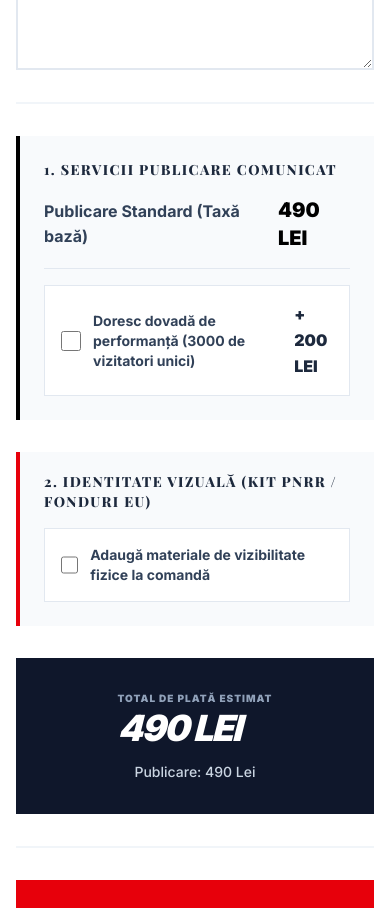
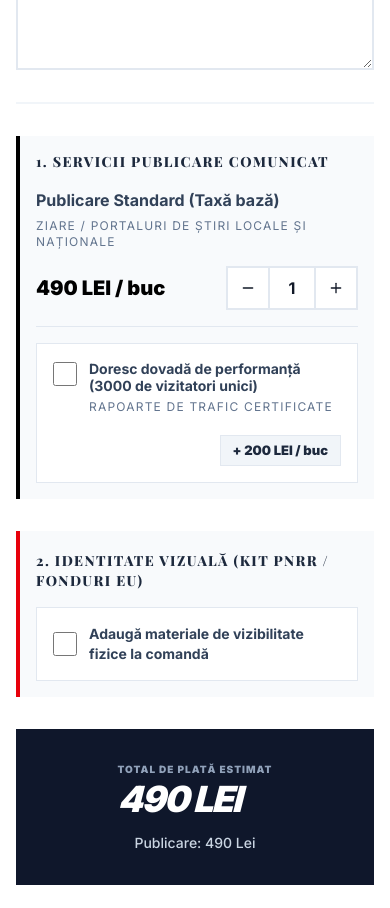
Before and after one commit to ddobroiu/anuntul, a Next.js app: page /trimite-comunicat in a window 390 px wide. Shown: the part 1260-2168 px from the top of the page. Built offline with nearby package versions, Linux system fonts and the light colour scheme; a web font is replaced by a local one.

Commit message:
Update form to include product category accordions, press release quantity, and mobile optimizations

```diff
--- a/src/app/actions.ts
+++ b/src/app/actions.ts
@@ -83,6 +83,7 @@ export async function sendPressReleaseEmail(formData: FormData) {
 
   const wantsVisualIdentity = formData.get('wantsVisualIdentity') === 'yes';
   const wantsProof = formData.get('wantsProof') === 'yes';
+  const pressReleaseQty = parseInt(formData.get('pressReleaseQty') as string || '1', 10);
   const grandTotal = formData.get('grandTotal') as string;
   const pressReleasePrice = formData.get('pressReleasePrice') as string;
   const kitTotal = formData.get('kitTotal') as string;
@@ -134,8 +135,8 @@ export async function sendPressReleaseEmail(formData: FormData) {
           <div style="background-color: #fafafa; padding: 15px; border: 1px solid #eee; margin-bottom: 20px;">
             <p style="margin: 0 0 10px 0;"><strong>Servicii Publicare:</strong></p>
             <ul style="margin: 0; padding-left: 20px;">
-              <li>Publicare Standard: 490 LEI</li>
-              ${wantsProof ? '<li>Dovadă performanță (3000 vizitatori unici): +200 LEI</li>' : ''}
+              <li>Publicare Standard: 490 LEI (x${pressReleaseQty} buc)</li>
+              ${wantsProof ? `<li>Dovadă performanță: +200 LEI (x${pressReleaseQty} buc)</li>` : ''}
             </ul>
             <p style="margin: 10px 0 0 0;">Total Publicare: <strong>${pressReleasePrice} LEI</strong></p>
           </div>
--- a/src/components/PressReleaseForm.tsx
+++ b/src/components/PressReleaseForm.tsx
@@ -12,29 +12,16 @@ export default function PressReleaseForm() {
     const [selectedFile, setSelectedFile] = useState<File | null>(null);
     const [wantsVisualIdentity, setWantsVisualIdentity] = useState(false);
     const [wantsProof, setWantsProof] = useState(false);
+    const [pressReleaseQty, setPressReleaseQty] = useState(1);
+    const [openGroups, setOpenGroups] = useState<string[]>(['Banner site', 'Panou temporar']);
 
-    const FONDURI_EU_OPTIONS = [
-        { id: 'vi_banner_digital', label: 'Banner site (Digital)', price: 100, group: 'Banner site' },
-
-        { id: 'vi_afis_a4', label: 'Format A4', price: 19, group: 'Afiș informativ' },
-        { id: 'vi_afis_a3', label: 'Format A3', price: 49, group: 'Afiș informativ' },
-        { id: 'vi_afis_a2', label: 'Format A2', price: 79, group: 'Afiș informativ' },
-
-        { id: 'vi_auto_mic_10', label: '10×10 cm (set 20 buc)', price: 49, group: 'Autocolante mici' },
-        { id: 'vi_auto_mic_15', label: '15×15 cm (set 10 buc)', price: 49, group: 'Autocolante mici' },
-        { id: 'vi_auto_mic_21', label: '15×21 cm (set 5 buc)', price: 49, group: 'Autocolante mici' },
-
-        { id: 'vi_auto_mare_30', label: '30×30 cm (set 3 buc)', price: 49, group: 'Autocolante mari' },
-        { id: 'vi_auto_mare_40', label: '40×40 cm (1 buc)', price: 49, group: 'Autocolante mari' },
-
-        { id: 'vi_panou_a2', label: 'Format A2', price: 200, group: 'Panou temporar' },
-        { id: 'vi_panou_80', label: '80×50 cm', price: 290, group: 'Panou temporar' },
-        { id: 'vi_panou_200', label: '200×150 cm', price: 700, group: 'Panou temporar' },
-        { id: 'vi_panou_300', label: '300×200 cm', price: 1190, group: 'Panou temporar' },
-
-        { id: 'vi_placa_a2', label: 'Format A2', price: 200, group: 'Placă permanentă' },
-        { id: 'vi_placa_80', label: '80×50 cm', price: 290, group: 'Placă permanentă' },
-        { id: 'vi_placa_150', label: '150×100 cm', price: 550, group: 'Placă permanentă' },
+    const FONDURI_EU_GROUPS = [
+        { title: "Banner site", items: [{ id: 'vi_banner_digital', label: 'Banner site (Digital)', price: 100 }] },
+        { title: "Afiș informativ", items: [{ id: 'vi_afis_a4', label: 'Format A4', price: 19 }, { id: 'vi_afis_a3', label: 'Format A3', price: 49 }, { id: 'vi_afis_a2', label: 'Format A2', price: 79 }] },
+        { title: "Autocolante mici", items: [{ id: 'vi_auto_mic_10', label: '10×10 cm (set 20 buc)', price: 49 }, { id: 'vi_auto_mic_15', label: '15×15 cm (set 10 buc)', price: 49 }, { id: 'vi_auto_mic_21', label: '15×21 cm (set 5 buc)', price: 49 }] },
+        { title: "Autocolante mari", items: [{ id: 'vi_auto_mare_30', label: '30×30 cm (set 3 buc)', price: 49 }, { id: 'vi_auto_mare_40', label: '40×40 cm (1 buc)', price: 49 }] },
+        { title: "Panou temporar", items: [{ id: 'vi_panou_a2', label: 'Format A2', price: 200 }, { id: 'vi_panou_80', label: '80×50 cm', price: 290 }, { id: 'vi_panou_200', label: '200×150 cm', price: 700 }, { id: 'vi_panou_300', label: '300×200 cm', price: 1190 }] },
+        { title: "Placă permanentă", items: [{ id: 'vi_placa_a2', label: 'Format A2', price: 200 }, { id: 'vi_placa_80', label: '80×50 cm', price: 290 }, { id: 'vi_placa_150', label: '150×100 cm', price: 550 }] }
     ];
 
     const [quantities, setQuantities] = useState<Record<string, number>>({});
@@ -44,8 +31,13 @@ export default function PressReleaseForm() {
         setQuantities(p => ({ ...p, [id]: Math.max(0, (p[id] || 0) + delta) }));
     };
 
-    const pressReleasePrice = 490 + (wantsProof ? 200 : 0);
-    const kitTotal = FONDURI_EU_OPTIONS.reduce((acc, opt) => acc + (quantities[opt.id] || 0) * opt.price, 0);
+    const toggleGroup = (title: string, e: React.MouseEvent) => {
+        e.preventDefault();
+        setOpenGroups(p => p.includes(title) ? p.filter(t => t !== title) : [...p, title]);
+    };
+
+    const pressReleasePrice = pressReleaseQty * (490 + (wantsProof ? 200 : 0));
+    const kitTotal = FONDURI_EU_GROUPS.reduce((acc, g) => acc + g.items.reduce((iAcc, opt) => iAcc + (quantities[opt.id] || 0) * opt.price, 0), 0);
     const grandTotal = pressReleasePrice + (wantsVisualIdentity ? kitTotal : 0);
 
     const handleFileChange = (e: React.ChangeEvent<HTMLInputElement>) => {
@@ -205,65 +197,103 @@ export default function PressReleaseForm() {
             </div>
 
             <div className="mt-8 border-t-2 border-slate-100 pt-6">
-                <div className="bg-slate-50 border-l-4 border-black p-6 mb-8 mt-2">
+                <div className="bg-slate-50 border-l-4 border-black p-4 sm:p-6 mb-8 mt-2">
                     <h4 className="font-extrabold uppercase tracking-widest text-sm mb-4 text-slate-800">1. Servicii Publicare Comunicat</h4>
-                    <div className="flex items-center justify-between mb-4 border-b border-slate-200 pb-4">
-                        <span className="font-bold text-slate-700">Publicare Standard (Taxă bază)</span>
-                        <span className="font-black text-xl text-black">490 LEI</span>
+                    <div className="flex flex-col sm:flex-row sm:items-center justify-between mb-4 border-b border-slate-200 pb-4 gap-4">
+                        <div className="flex-1">
+                            <span className="font-bold text-slate-700 block">Publicare Standard (Taxă bază)</span>
+                            <span className="text-xs text-slate-500 uppercase tracking-widest mt-1 block">Ziare / Portaluri de Știri Locale și Naționale</span>
                         </div>
-                    <label className="flex items-center gap-3 cursor-pointer group mt-2 bg-white p-4 border border-slate-200 hover:border-slate-300 transition-colors">
+                        <div className="flex items-center justify-between w-full sm:w-auto gap-4">
+                            <span className="font-black text-xl text-black shrink-0">490 LEI / buc</span>
+                            <div className="flex items-center border-2 border-slate-200 bg-white shrink-0">
+                                <button onClick={(e) => { e.preventDefault(); setPressReleaseQty(q => Math.max(1, q - 1)) }} className="p-3 sm:p-2 hover:bg-slate-100 transition-colors focus:outline-none"><Minus size={16} /></button>
+                                <input type="text" readOnly name="pressReleaseQty" value={pressReleaseQty} className="w-12 text-center font-bold bg-transparent border-x-2 border-slate-200 p-0 h-10 sm:h-8" />
+                                <button onClick={(e) => { e.preventDefault(); setPressReleaseQty(q => q + 1) }} className="p-3 sm:p-2 hover:bg-slate-100 transition-colors focus:outline-none"><Plus size={16} /></button>
+                            </div>
+                        </div>
+                    </div>
+                    <label className="flex flex-col sm:flex-row sm:items-start gap-3 cursor-pointer group mt-2 bg-white p-4 items-start sm:items-center border border-slate-200 hover:border-slate-300 transition-colors">
+                        <div className="flex items-start sm:items-center gap-3 w-full">
                             <input
                                 type="checkbox"
                                 checked={wantsProof}
                                 onChange={(e) => setWantsProof(e.target.checked)}
-                            className="w-5 h-5 text-black border-2 border-slate-300 rounded-none focus:ring-black focus:ring-2"
+                                className="w-6 h-6 sm:w-5 sm:h-5 text-black border-2 border-slate-300 rounded-none focus:ring-black focus:ring-2 mt-0.5 sm:mt-0 shrink-0"
                             />
-                        <div className="flex-1 flex justify-between items-center">
-                            <span className="font-bold text-sm text-slate-700">Doresc dovadă de performanță (3000 de vizitatori unici)</span>
-                            <span className="font-black text-md text-slate-800">+ 200 LEI</span>
+                            <div className="flex-1">
+                                <span className="font-bold text-sm text-slate-700 leading-tight block">Doresc dovadă de performanță (3000 de vizitatori unici)</span>
+                                <span className="text-xs text-slate-500 uppercase tracking-widest mt-1 block">Rapoarte de trafic certificate</span>
+                            </div>
+                        </div>
+                        <div className="w-full sm:w-auto sm:ml-auto mt-2 sm:mt-0 flex justify-end shrink-0">
+                            <span className="font-black text-[13px] text-slate-800 bg-slate-100 px-3 py-1 border border-slate-200">+ 200 LEI / buc</span>
                         </div>
                     </label>
                 </div>
 
-                <div className="bg-slate-50 border-l-4 border-red-600 p-6 pt-5 mb-8">
+                <div className="bg-slate-50 border-l-4 border-red-600 p-4 sm:p-6 pt-5 mb-8">
                     <h4 className="font-extrabold uppercase tracking-widest text-sm mb-4 text-slate-800">2. Identitate Vizuală (Kit PNRR / Fonduri EU)</h4>
                     <label className="flex items-center gap-3 cursor-pointer group bg-white p-4 border border-slate-200">
                         <input
                             type="checkbox"
                             checked={wantsVisualIdentity}
                             onChange={(e) => setWantsVisualIdentity(e.target.checked)}
-                            className="w-6 h-6 text-red-600 border-2 border-slate-300 rounded-none focus:ring-red-600 focus:ring-2"
+                            className="w-6 h-6 text-red-600 border-2 border-slate-300 rounded-none focus:ring-red-600 focus:ring-2 shrink-0"
                         />
-                        <span className="font-bold text-sm text-slate-700 group-hover:text-red-600 transition-colors">Adaugă materiale de vizibilitate fizice la comandă</span>
+                        <span className="font-bold text-sm text-slate-700 group-hover:text-red-600 transition-colors block">Adaugă materiale de vizibilitate fizice la comandă</span>
                     </label>
 
                     {wantsVisualIdentity && (
                         <div className="mt-6 border-t border-slate-200 pt-6 transition-all duration-300">
-                            <p className="font-extrabold uppercase tracking-widest text-[11px] mb-4 text-slate-500">Configurați materialele necesare:</p>
+                            <p className="font-extrabold uppercase tracking-widest text-[11px] mb-4 text-slate-500">Categorii materiale:</p>
 
-                            <div className="grid grid-cols-1 md:grid-cols-2 gap-4 mb-6">
-                                {FONDURI_EU_OPTIONS.map((opt) => (
-                                    <div key={opt.id} className={`bg-white p-3 border flex flex-col justify-between transition-colors ${quantities[opt.id] ? 'border-red-500 shadow-sm' : 'border-slate-200 hover:border-slate-300'}`}>
-                                        <div className="flex flex-row justify-between items-start gap-2 h-full">
-                                            <div className="flex-1 pr-2">
-                                                <span className="text-[9px] font-black uppercase tracking-widest text-slate-400 block mb-1">{opt.group}</span>
-                                                <p className="text-sm font-bold text-slate-800 leading-tight">{opt.label}</p>
-                                                <p className="text-xs font-black text-red-600 mt-1">{opt.price} Lei</p>
+                            <div className="space-y-4 mb-6">
+                                {FONDURI_EU_GROUPS.map((group) => {
+                                    const isOpen = openGroups.includes(group.title);
+                                    const groupItemsSelected = group.items.reduce((acc, it) => acc + (quantities[it.id] || 0), 0);
+
+                                    return (
+                                        <div key={group.title} className={`border ${isOpen || groupItemsSelected > 0 ? 'border-red-500 shadow-sm' : 'border-slate-200'} bg-white transition-all`}>
+                                            <button
+                                                onClick={(e) => toggleGroup(group.title, e)}
+                                                className={`w-full text-left font-bold text-sm sm:text-[15px] p-4 flex justify-between items-center transition-colors ${isOpen ? 'bg-slate-800 text-white hover:bg-slate-900' : 'bg-slate-50 text-slate-800 hover:bg-slate-100'}`}
+                                            >
+                                                <span className="flex items-center">
+                                                    {group.title}
+                                                    {groupItemsSelected > 0 && <span className={`ml-3 ${isOpen ? 'bg-white text-slate-900' : 'bg-red-600 text-white'} text-[10px] px-2 py-0.5 rounded-full`}>{groupItemsSelected} Produse</span>}
+                                                </span>
+                                                <span className={`text-xl ${isOpen ? 'text-slate-300' : 'text-slate-400'}`}>{isOpen ? '−' : '+'}</span>
+                                            </button>
+
+                                            {isOpen && (
+                                                <div className="p-2 sm:p-4 bg-white space-y-2">
+                                                    {group.items.map((opt) => (
+                                                        <div key={opt.id} className={`flex flex-col sm:flex-row justify-between items-start sm:items-center gap-3 p-3 sm:p-4 border transition-colors ${quantities[opt.id] > 0 ? 'border-red-300 bg-red-50/30' : 'border-slate-100 bg-white hover:border-slate-200'}`}>
+                                                            <div className="flex-1 w-full">
+                                                                <p className="text-sm font-bold text-slate-800 leading-snug">{opt.label}</p>
                                                             </div>
-                                            <div className="flex items-center border-2 border-slate-200 bg-slate-50 shrink-0 self-center">
-                                                <button onClick={(e) => handleKitQty(opt.id, -1, e)} className="p-2 text-slate-600 hover:text-black hover:bg-slate-200 transition-colors focus:outline-none"><Minus size={14} /></button>
+                                                            <div className="flex items-center justify-between w-full sm:w-auto mt-1 sm:mt-0 gap-3">
+                                                                <p className="text-[13px] font-black text-red-600 whitespace-nowrap">{opt.price} Lei</p>
+                                                                <div className="flex items-center border-2 border-slate-200 bg-white min-w-[100px] shrink-0">
+                                                                    <button onClick={(e) => handleKitQty(opt.id, -1, e)} className="flex-1 p-2 sm:p-1 text-slate-600 hover:text-black hover:bg-slate-100 transition-colors focus:outline-none flex justify-center"><Minus size={16} /></button>
                                                                     <input
                                                                         type="text"
                                                                         readOnly
                                                                         name={opt.id}
                                                                         value={quantities[opt.id] || 0}
-                                                    className="w-8 text-center text-sm font-bold bg-transparent outline-none border-x-2 border-slate-200 h-8 p-0"
+                                                                        className="w-8 text-center text-[13px] sm:text-[14px] font-bold bg-transparent outline-none border-x-2 border-slate-200 h-9 sm:h-7 p-0"
                                                                     />
-                                                <button onClick={(e) => handleKitQty(opt.id, 1, e)} className="p-2 text-slate-600 hover:text-black hover:bg-slate-200 transition-colors focus:outline-none"><Plus size={14} /></button>
+                                                                    <button onClick={(e) => handleKitQty(opt.id, 1, e)} className="flex-1 p-2 sm:p-1 text-slate-600 hover:text-black hover:bg-slate-100 transition-colors focus:outline-none flex justify-center"><Plus size={16} /></button>
                                                                 </div>
                                                             </div>
                                                         </div>
                                                     ))}
+                                                </div>
+                                            )}
+                                        </div>
+                                    );
+                                })}
                             </div>
                         </div>
                     )}
```
Lines whose indentation alone changed are shown as unchanged.
